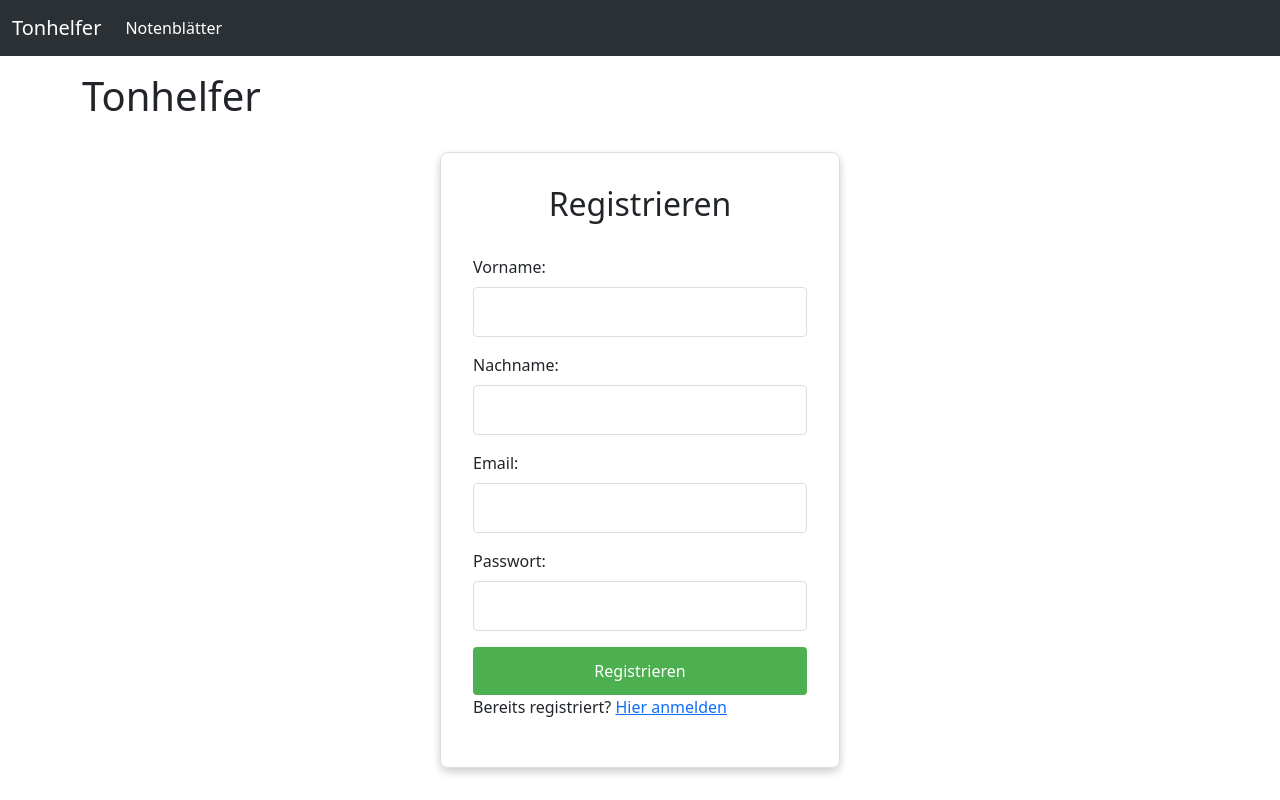
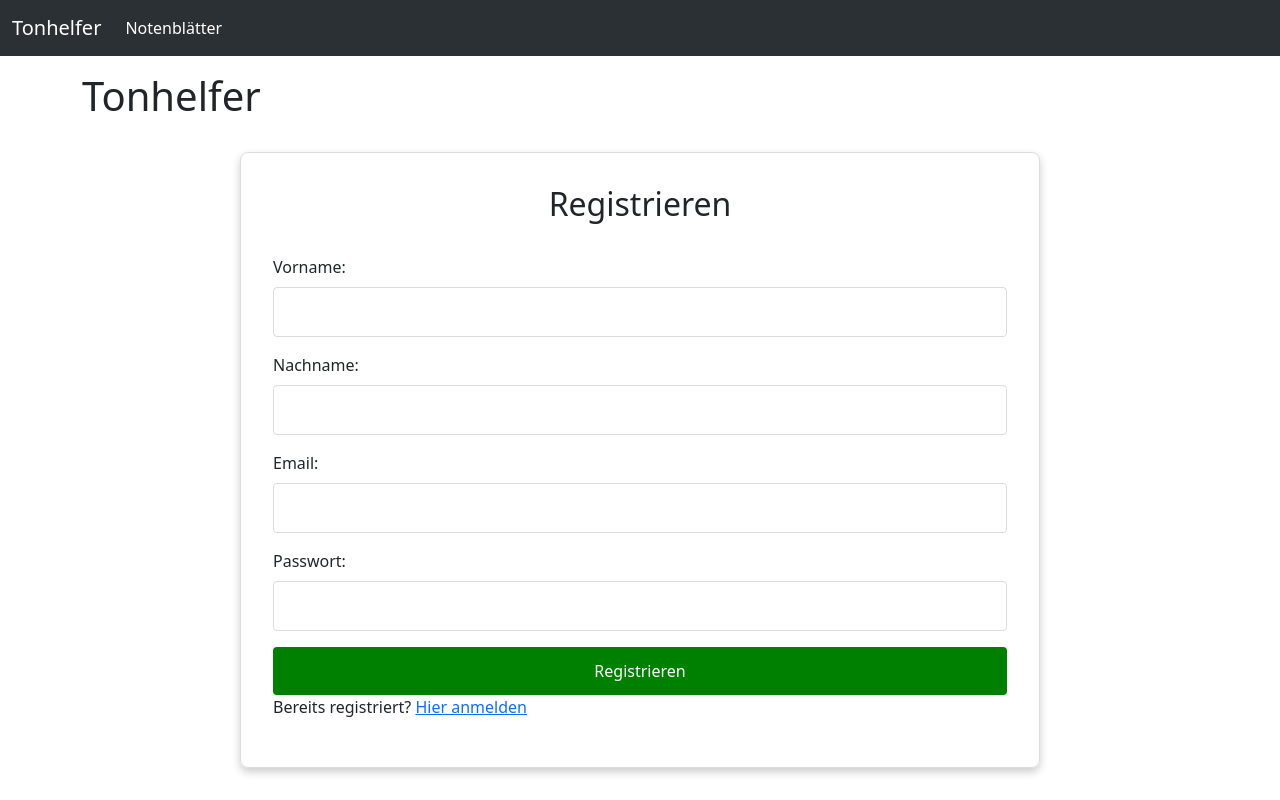
Before and after one commit to AltayMetehan/Semesterarbeit, a SvelteKit app: page /register in a window 1280 px wide. Built offline with nearby package versions, Linux system fonts and the light colour scheme.

Commit message:
Aenderung Registrierung: + Design Update

```diff
--- a/src/routes/register/+page.svelte
+++ b/src/routes/register/+page.svelte
@@ -26,7 +26,7 @@
 
 <style>
     .register-container {
-        max-width: 400px;
+        max-width: 800px;
         margin: 2rem auto;
         padding: 2rem;
         border: 1px solid #ddd;
@@ -67,7 +67,7 @@
     button {
         width: 100%;
         padding: 0.75rem;
-        background-color: #4CAF50;
+        background-color: green;
         color: white;
         border: none;
         border-radius: 4px;
@@ -75,4 +75,8 @@
         cursor: pointer;
         transition: background-color 0.3s;
     }
+
+    button:hover {
+        background-color: darkgreen;
+    }
 </style>
```
